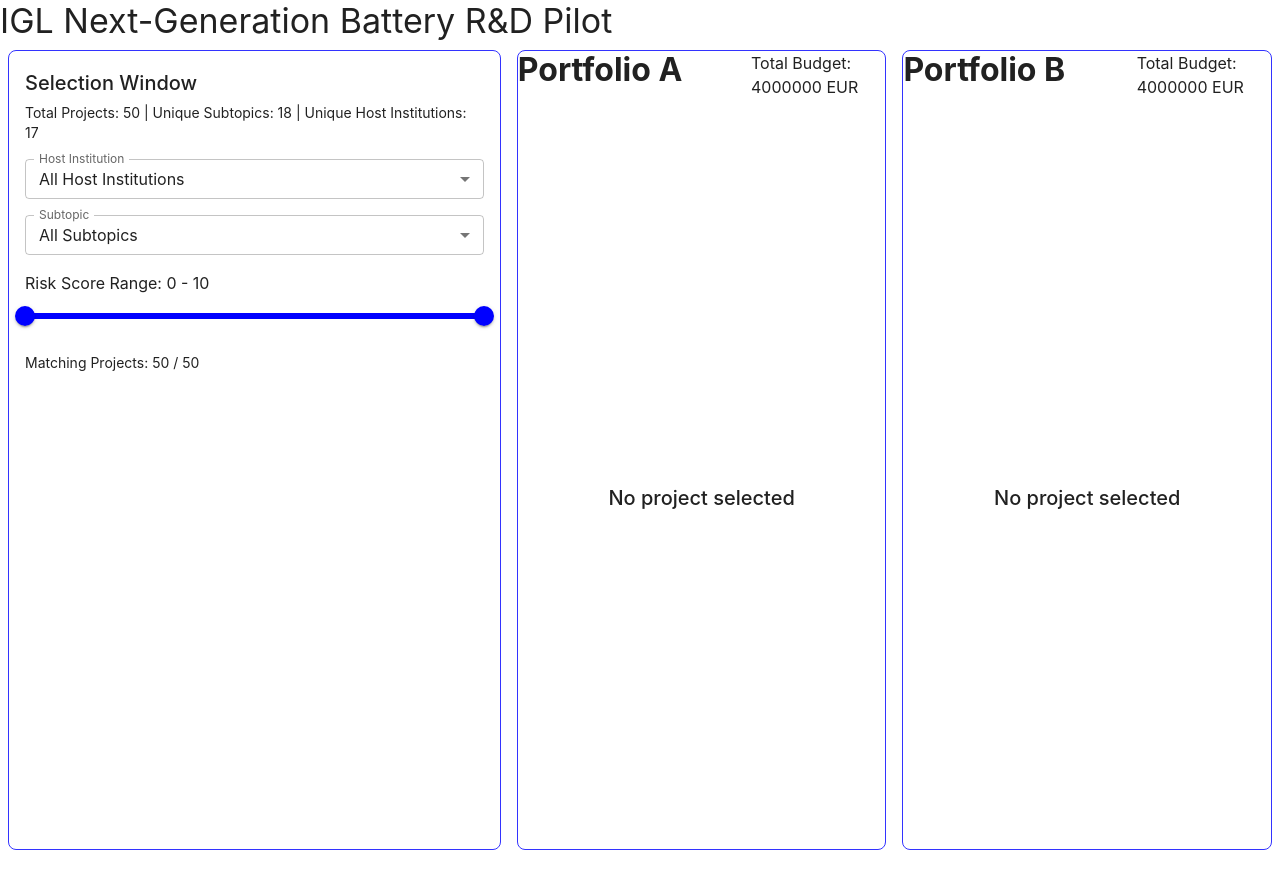
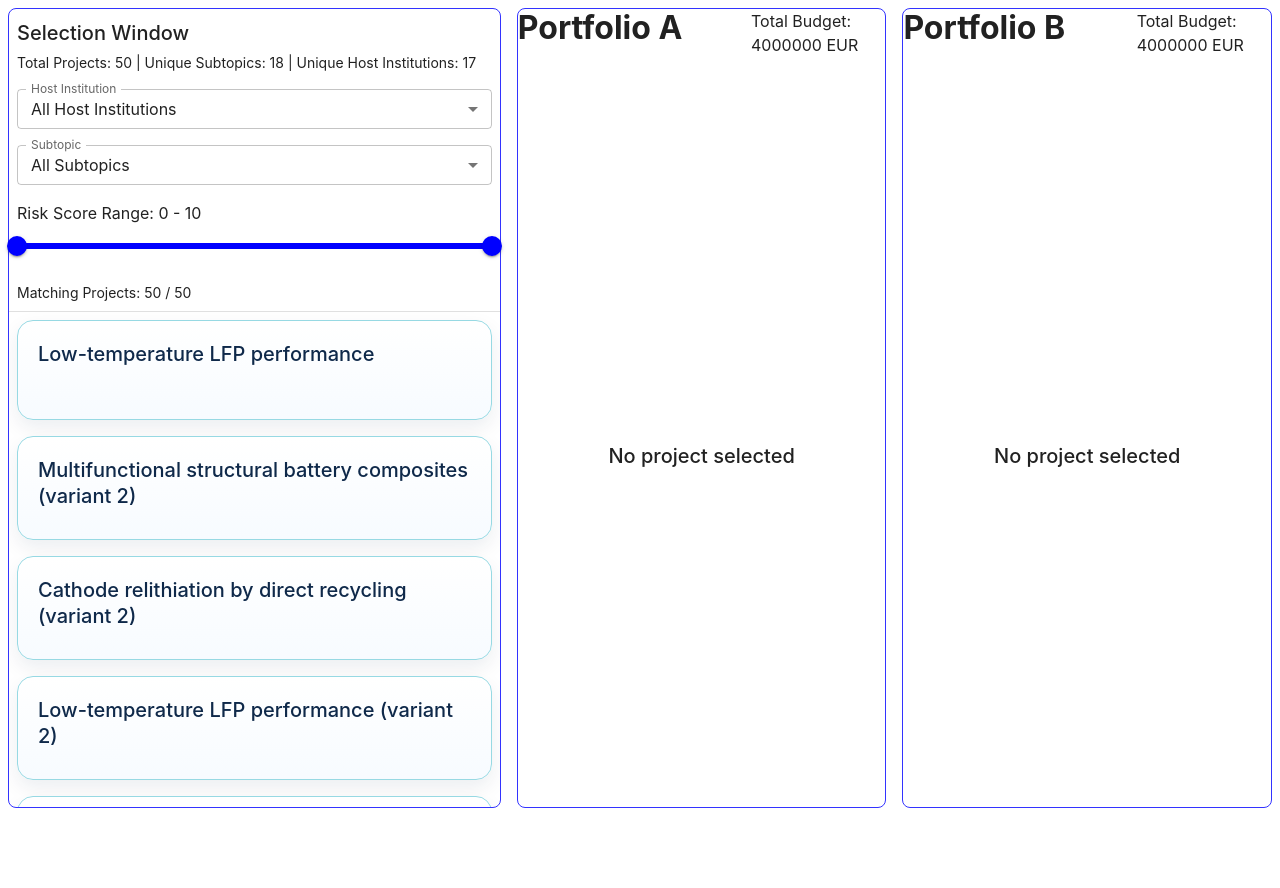
Before and after one commit to mirkofebbo/IGL-Next-Generation-Battery-R-D-Pilot, a React (Vite) app: page / in a window 1280 px wide. Shown: the top 888 px of the page. After the commit the page ends 855 px from the top, so only its background shows below. Built offline with nearby package versions, Linux system fonts and the light colour scheme.

Commit message:
basic project card

```diff
--- a/src/App.tsx
+++ b/src/App.tsx
@@ -73,9 +73,9 @@ export default function App() {
 
   return (
     <>
-      <Typography variant="h4" sx={{ width: "100%" }}>
+      {/* <Typography variant="h4" sx={{ width: "100%" }}>
         {data.programme}
-      </Typography>
+      </Typography> */}
       <Box sx={{ display: "flex", flexDirection: "row", height: "100vh", width: "100vw" }}>
 
         <Box sx={{ width: LEFT_PANE_WIDTH, height: "100%", border: "1px solid", borderColor: "primary.light", margin: 1, borderRadius: 2 }}>
--- a/src/components/projectCard.tsx
+++ b/src/components/projectCard.tsx
@@ -1,58 +1,38 @@
-import React, { useState } from 'react';
+import { Box, Card, CardContent, Typography } from '@mui/material';
+import type { Project } from '../types';
 
-interface ProjectCardProps {
-  title?: string;
-  description?: string;
-}
-
-export default function ProjectCard({
-  title = "Next-Generation Battery Pilot",
-  description = "Exploring innovative R&D methodologies for advanced battery technologies, focusing on sustainability and efficiency."
-}: ProjectCardProps) {
-  const [isHovered, setIsHovered] = useState(false);
-
+export default function ProjectCard({ project }: { project: Project }) {
   return (
-    <div
-      onMouseEnter={() => setIsHovered(true)}
-      onMouseLeave={() => setIsHovered(false)}
-      style={{
-        width: '100%',
-        maxWidth: '350px',
-        minHeight: isHovered ? '160px' : '70px',
-        padding: '24px',
-        borderRadius: '16px',
-        backgroundColor: '#ffffff',
-        boxShadow: isHovered ? '0 12px 24px rgba(0,0,0,0.1)' : '0 4px 12px rgba(0,0,0,0.05)',
-        transition: 'all 0.3s cubic-bezier(0.4, 0, 0.2, 1)',
+    <Card
+      variant="elevation"
+      sx={{
+        width: "100%",
+        flexShrink: 0,
+        minHeight: 100,
         cursor: 'pointer',
-        border: '1px solid #f0f0f0',
-        overflow: 'hidden',
-        display: 'flex',
-        flexDirection: 'column',
+        '& .project-description': {
+          maxHeight: 0,
+          opacity: 0,
+          transform: 'translateY(-8px)',
+          transition: 'max-height 220ms ease, opacity 180ms ease, transform 180ms ease',
+          overflow: 'hidden',
+        },
+        '&:hover .project-description': {
+          maxHeight: 200,
+          opacity: 1,
+          transform: 'translateY(0)',
+        },
       }}
     >
-      <h3 style={{
-        margin: 0,
-        fontSize: '1.25rem',
-        fontWeight: 600,
-        color: '#1a1a1a',
-      }}>
-        {title}
-      </h3>
+      <CardContent sx={{ p: 2.5, '&:last-child': { pb: 2.5 } }}>
+        <Typography variant="h6" sx={{ color: 'secondary.main', lineHeight: 1.3 }}>
+          {project.title}
+        </Typography>
+        <Typography className="project-description" variant="body2" color="text.secondary" sx={{ mt: 1.25 }}>
+          {project.description}
+        </Typography>
+      </CardContent>
+    </Card>
 
-      <div style={{
-        opacity: isHovered ? 1 : 0,
-        transform: isHovered ? 'translateY(0)' : 'translateY(-10px)',
-        maxHeight: isHovered ? '200px' : '0px',
-        marginTop: isHovered ? '12px' : '0px',
-        transition: 'all 0.3s cubic-bezier(0.4, 0, 0.2, 1)',
-        overflow: 'hidden',
-        color: '#525252',
-        lineHeight: '1.6',
-        fontSize: '0.95rem'
-      }}>
-        <p style={{ margin: 0 }}>{description}</p>
-      </div>
-    </div>
   );
 }
--- a/src/components/selectionWindow.tsx
+++ b/src/components/selectionWindow.tsx
@@ -1,7 +1,8 @@
 import { useMemo, useState } from "react";
-import { Box, Button, FormControl, InputLabel, MenuItem, Select,Slider, Stack, Typography } from "@mui/material";
+import { Box, Button, FormControl, InputLabel, MenuItem, Select, Slider, Stack, Typography } from "@mui/material";
 import type { Project, ProjectMetaData } from "../types";
 import GetMetaData from "./getMetaData";
+import ProjectCard from "./projectCard";
 
 export default function SelectionWindow({ data, setPortfolio1, setPortfolio2 }: { data: Project[], setPortfolio1: (portfolio: Project[] | null) => void, setPortfolio2: (portfolio: Project[] | null) => void }) {
     const metaData: ProjectMetaData = GetMetaData(data);
@@ -22,7 +23,8 @@ export default function SelectionWindow({ data, setPortfolio1, setPortfolio2 }:
     }, [data, riskScoreRange, selectedHostInstitution, selectedSubtopic]);
 
     return (
-        <Stack spacing={2} sx={{ p: 2 }}>
+        <Box sx={{ display: "flex", flexDirection: "column", height: "100%" }}>
+            <Stack spacing={2} sx={{ p: 1, borderBottom: "1px solid", borderColor: "divider" }}>
                 <Box sx={{ display: "flex", flexDirection: "column", gap: 0.5 }}>
                     <Typography variant="h6">Selection Window</Typography>
                     <Typography variant="body2" color="text.secondary">
@@ -91,8 +93,15 @@ export default function SelectionWindow({ data, setPortfolio1, setPortfolio2 }:
                 <Typography variant="body2" color="text.secondary">
                     Matching Projects: {filteredProjects.length} / {metaData.total_projects}
                 </Typography>
+            </Stack >
 
+            <Stack spacing={2} sx={{ p: 1, width: "100%", overflowY: "auto" }}>
+                {filteredProjects.map((project) => (
+                    <ProjectCard
+                        key={project.id}
+                        project={project}
+                    ></ProjectCard>
+                ))}
             </Stack>
-
-    );
+        </Box >);
 }
--- a/src/theme.ts
+++ b/src/theme.ts
@@ -78,6 +78,28 @@ const theme = createTheme({
       fontWeight: 400,
     },
   },
+  components: {
+    MuiCard: {
+      variants: [
+        {
+          props: { variant:'elevation' },
+          style: {
+            width: '100%',
+            borderRadius: 16,
+            border: `1px solid ${brandColors.aqua}`,
+            background: `linear-gradient(180deg, ${brandColors.white} 0%, #f7fbff 100%)`,
+            boxShadow: '0 8px 20px rgba(15, 41, 74, 0.08)',
+            transition: 'transform 180ms ease, box-shadow 180ms ease, border-color 180ms ease',
+            '&:hover': {
+              transform: 'translateY(-2px)',
+              borderColor: brandColors.blue,
+              boxShadow: '0 12px 26px rgba(15, 41, 74, 0.14)',
+            },
+          },
+        },
+      ],
+    },
+  },
 });
 
 export default theme;
```
Lines whose indentation alone changed are shown as unchanged.
